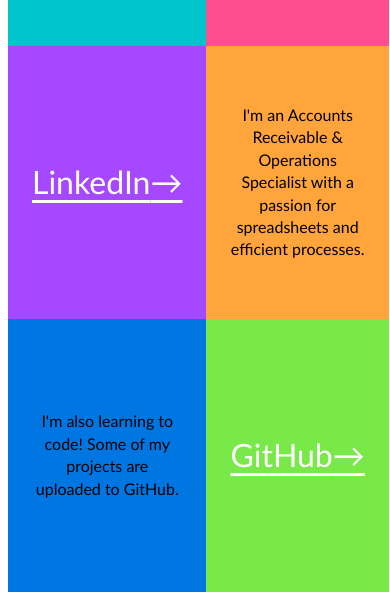
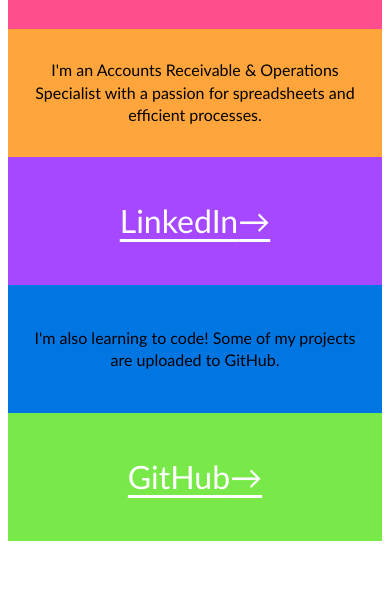
Before and after one commit to kipleywinn/link-in-bio, a website built with webpack: page index.html in a window 390 px wide. Shown: the part 657-1257 px from the top of the page. After the commit the page ends 1206 px from the top, so only its background shows below. Built offline with nearby package versions, Linux system fonts and the light colour scheme.

Commit message:
fix @media breakpoint styles

```diff
--- a/css/style.css
+++ b/css/style.css
@@ -226,9 +226,9 @@ a.link-box::after {
 
 
 /* Tablet: 2-column link grid below main box */
-@media only screen and (max-width: 850px) {
+@media only screen and (max-width: 1024px) {
   div#grid-box {
-    grid-template-columns: 1fr 1fr;
+    grid-template-columns: 1fr;
     grid-template-rows: auto;
     height: auto;
     overflow: visible;
@@ -242,6 +242,10 @@ a.link-box::after {
     gap: unset;
   }
 
+  div#all-links-box {
+    height: auto;
+  }
+
   .link-box {
     /*font-size: 1.8rem;*/
     padding: 1.5rem;
@@ -249,13 +253,13 @@ a.link-box::after {
 }
 
 /* Mobile: 1-column layout */
-@media only screen and (max-width: 480px) {
-  div#grid-box {
-    grid-template-columns: 1fr;
+@media only screen and (max-width: 500px) {
+  div#main-box {
+    max-height: 50vh;
   }
 
-  div#main-box {
-    max-height: 50vh;
+  div#all-links-box {
+    grid-template-columns: 1fr;
   }
 
   .link-box {
@@ -263,12 +267,12 @@ a.link-box::after {
     min-height: 8rem;
   }
 
-  #grid-box > :nth-child(2) { order: 2; }
-  #grid-box > :nth-child(3) { order: 3; }
-  #grid-box > :nth-child(4) { order: 5; }
-  #grid-box > :nth-child(5) { order: 4; }
-  #grid-box > :nth-child(6) { order: 6; }
-  #grid-box > :nth-child(7) { order: 7; }
+  #all-links-box > :nth-child(2) { order: 2; }
+  #all-links-box > :nth-child(3) { order: 4; }
+  #all-links-box > :nth-child(4) { order: 3; }
+  #all-links-box > :nth-child(5) { order: 5; }
+  #all-links-box > :nth-child(6) { order: 6; }
+  #all-links-box > :nth-child(7) { order: 7; }
 }
 
 /*@media (hover: none) {*/
```
